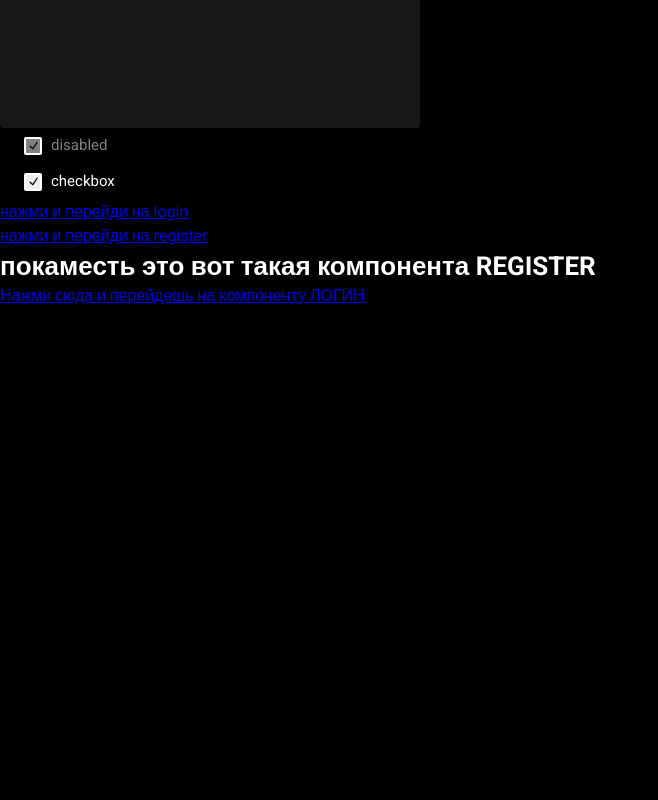
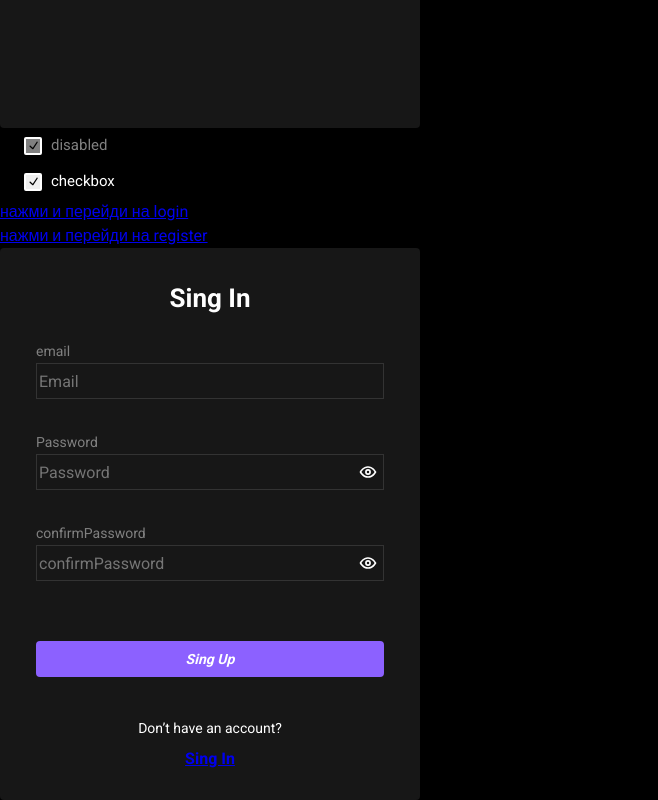
Before and after one commit to Pashkouski/Flashcards, a React (Vite) app: page /register in a window 1280 px wide. Shown: the part 978-1778 px from the top of the page, without its empty margins (0-658 px from the left). Before the commit the page ends 1286 px from the top, so only its background shows below. Built offline with nearby package versions, Linux system fonts and the light colour scheme; a web font is replaced by a local one.

Commit message:
"add component 'register'"

```diff
--- a/src/components/ui/checkbox2/checkbox2.tsx
+++ b/src/components/ui/checkbox2/checkbox2.tsx
@@ -43,7 +43,7 @@ export const Checkbox2: FC<CheckboxProps> = ({
             <div className={classNames.checkedWrapper}>
               <CheckboxRadix.Root
                 className={classNames.checkboxRoot}
-                defaultChecked
+                defaultChecked={false}
                 checked={checked}
                 onCheckedChange={onChangeChecked}
                 disabled={disabled}
--- a/src/components/ui/login/login.tsx
+++ b/src/components/ui/login/login.tsx
@@ -54,7 +54,7 @@ export const Login = () => {
           <Link to={'/'}>Forgot Password?</Link>
         </Typography>
         <Button className={st.button} type={'submit'} fullWidth={true}>
-          Sing Up
+          Sing In
         </Button>
         <Typography className={st.text} variant="body2">
           Don&rsquo;t have an account?
--- /dev/null
+++ b/src/components/ui/register/register.module.scss
@@ -0,0 +1,38 @@
+.common {
+  display: flex;
+  flex-direction: column;
+  justify-content: space-between;
+  padding: 2.06rem 2.25rem 1.81rem;
+}
+
+.singIn {
+  margin: 0 0 1rem;
+  text-align: center;
+}
+
+.controlTextFieldEmail {
+  margin-top: 2rem;
+}
+
+.forgotPassword {
+  margin: 0 0 2rem;
+  text-align: right;
+}
+
+.forgotPassword a {
+  text-decoration: none;
+}
+
+.button {
+  margin: 1.8rem 0 0;
+}
+
+.text {
+  margin: 2rem 0 0;
+  text-align: center;
+}
+
+.singUp {
+  color: var(--color-accent-500);
+  text-align: center;
+}
--- a/src/components/ui/register/register.tsx
+++ b/src/components/ui/register/register.tsx
@@ -1,12 +1,91 @@
-import { NavLink } from 'react-router-dom'
+import { zodResolver } from '@hookform/resolvers/zod'
+import { useForm } from 'react-hook-form'
+import { Link } from 'react-router-dom'
+import { z } from 'zod'
 
+import { ControlTextField } from '../../../common/controlTextField/controlTextField.tsx'
+import { Button } from '../button'
+import { CardComponent } from '../cardComponent'
 import { Typography } from '../typography'
 
+import st from './register.module.scss'
+
+const loginSchema = z
+  .object({
+    email: z.string().email(),
+    password: z.string().min(4),
+    confirmPassword: z.string().min(4),
+  })
+  .superRefine((data, ctx) => {
+    if (data.password !== data.confirmPassword) {
+      ctx.addIssue({
+        message: 'Passwords do not match',
+        code: z.ZodIssueCode.custom,
+        path: ['confirmPassword'],
+      })
+    }
+
+    return data
+  })
+
+// ctx. data - это объект, содержащий значения всех полей формы, которые будут проверяться на валидность. ctx - это объект, который предоставляет методы для добавления ошибок валидации.
+
+type FormLoginType = z.infer<typeof loginSchema>
 export const Register = () => {
+  const { handleSubmit, control } = useForm<FormLoginType>({
+    resolver: zodResolver(loginSchema),
+    mode: 'onBlur',
+    defaultValues: {
+      email: '',
+      password: '',
+      confirmPassword: '',
+    },
+  })
+  const handlerOnSubmit = (data: any) => {
+    console.log(data)
+  }
+
   return (
-    <div>
-      <Typography variant="large">покаместь это вот такая компонента REGISTER</Typography>
-      <NavLink to={'/login'}>Нажми сюда и перейдешь на компоненту ЛОГИН</NavLink>
-    </div>
+    <form onSubmit={handleSubmit(handlerOnSubmit)}>
+      <CardComponent className={st.common}>
+        <Typography className={st.singIn} variant="large">
+          Sing In
+        </Typography>
+        <ControlTextField
+          sizeWidthTextField="21.75rem"
+          label="email"
+          placeholder="Email"
+          type="email"
+          name="email"
+          control={control}
+        />
+        <ControlTextField
+          sizeWidthTextField="21.75rem"
+          label="Password"
+          placeholder="Password"
+          type="password"
+          name="password"
+          control={control}
+        />
+        <ControlTextField
+          sizeWidthTextField="21.75rem"
+          label="confirmPassword"
+          placeholder="confirmPassword"
+          type="password"
+          name="confirmPassword"
+          control={control}
+        />
+
+        <Button className={st.button} type={'submit'} fullWidth={true}>
+          Sing Up
+        </Button>
+        <Typography className={st.text} variant="body2">
+          Don&rsquo;t have an account?
+        </Typography>
+        <Typography className={st.singUp} variant="subtitle1">
+          <Link to={'/'}>Sing In</Link>
+        </Typography>
+      </CardComponent>
+    </form>
   )
 }
```
